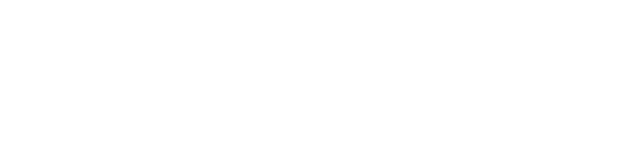
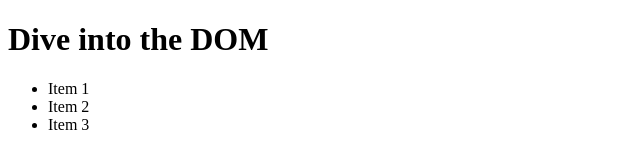
Before and after one commit to christianspringer/Academind-JS, a plain HTML site: page DOING/dom-01-starting-code/index.html in a window 1280 px wide. Shown: the whole page, without its empty margins (0-640 px from the left). Drawn offline with Linux system fonts and the light colour scheme.

Commit message:
Update index.html

```diff
--- a/DOING/dom-01-starting-code/index.html
+++ b/DOING/dom-01-starting-code/index.html
@@ -8,6 +8,13 @@
   <script src="app.js" defer></script>
 </head>
 <body>
-
+  <header>
+    <h1 id="main-title">Dive into the DOM</h1>
+  </header>
+  <ul>
+    <li>Item 1</li>
+    <li class="list-item">Item 2</li>
+    <li>Item 3</li>
+  </ul>
 </body>
 </html>
```
